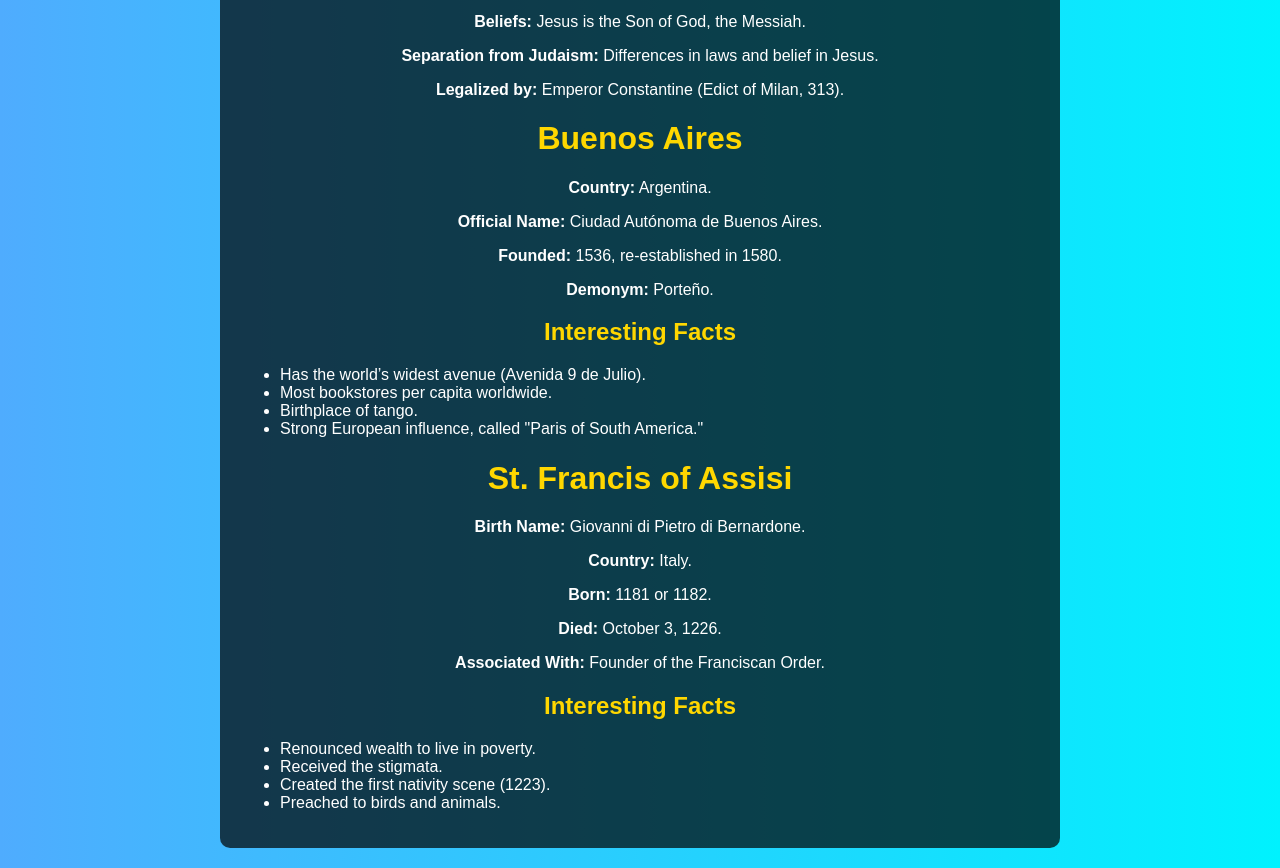
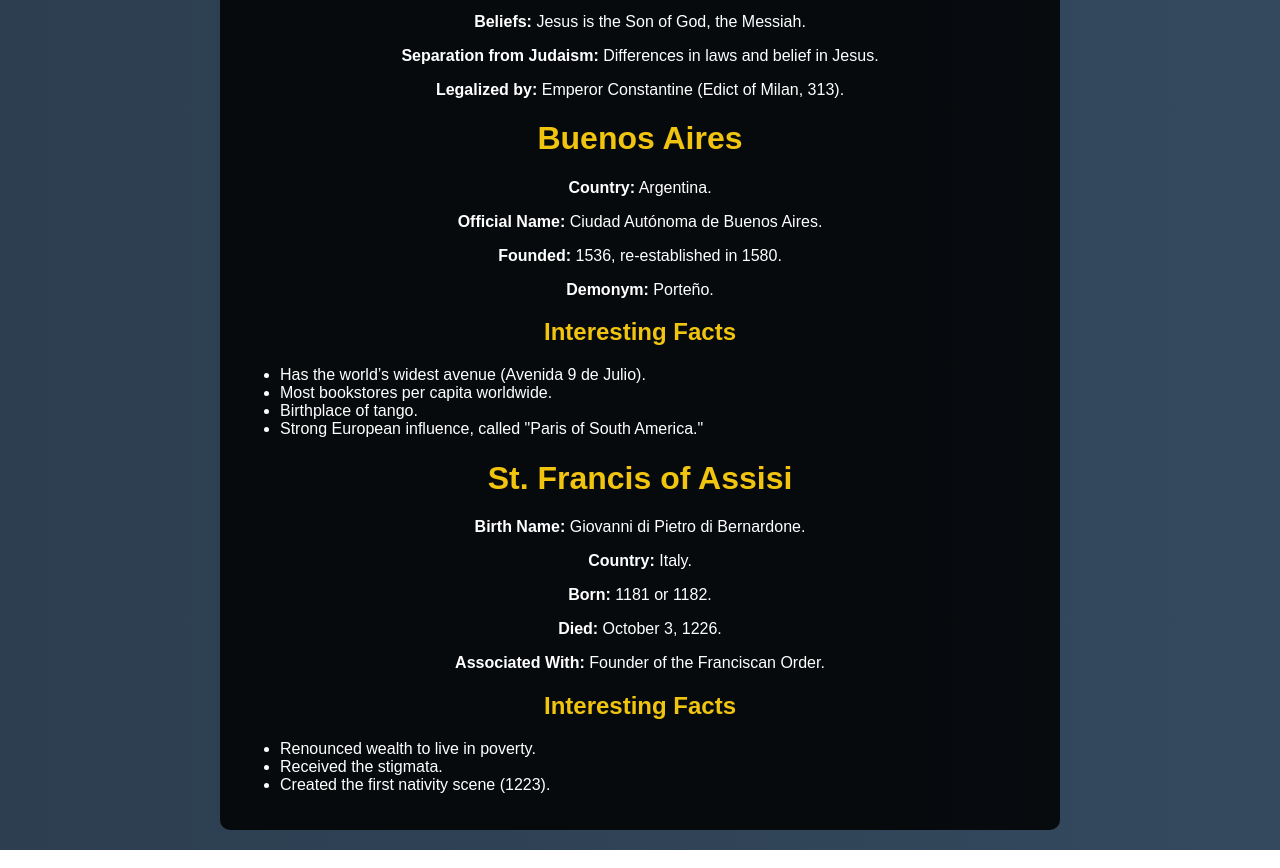
Before and after one commit to IluciousGames/Francis-Douglas-thingy, a plain HTML site: page index.html in a window 1280 px wide. Shown: the part 1670-2538 px from the top of the page. Drawn offline with Linux system fonts and the light colour scheme.

Commit message:
Update index.html

```diff
--- a/index.html
+++ b/index.html
@@ -7,7 +7,7 @@
     <style>
         body {
             font-family: Arial, sans-serif;
-            background: linear-gradient(to right, #4facfe, #00f2fe);
+            background: linear-gradient(to right, #2c3e50, #34495e);
             color: white;
             margin: 0;
             padding: 20px;
@@ -16,12 +16,12 @@
         .container {
             max-width: 800px;
             margin: auto;
-            background: rgba(0, 0, 0, 0.7);
+            background: rgba(0, 0, 0, 0.85);
             padding: 20px;
             border-radius: 10px;
         }
         h1, h2 {
-            color: #ffd700;
+            color: #f1c40f;
         }
         ul {
             text-align: left;
@@ -117,7 +117,6 @@
             <li>Renounced wealth to live in poverty.</li>
             <li>Received the stigmata.</li>
             <li>Created the first nativity scene (1223).</li>
-            <li>Preached to birds and animals.</li>
         </ul>
     </div>
 </body>
```
